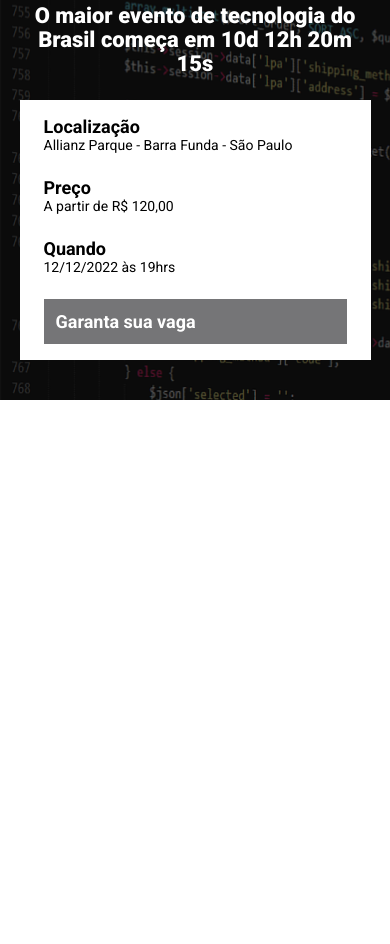
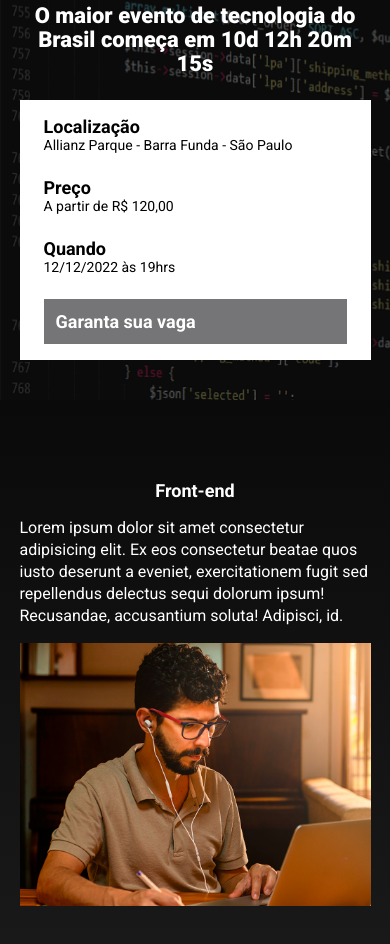
Before and after one commit to Teo0250/ebac_tech_talks, a website built with Parcel: page src/index.html in a window 390 px wide. Shown: the part 100-1044 px from the top of the page. Before the commit the page ends 844 px from the top, so only its background shows below. Built offline with nearby package versions, Linux system fonts and the light colour scheme.

Commit message:
criando as sections

```diff
--- a/src/index.html
+++ b/src/index.html
@@ -39,6 +39,51 @@
         </div>
     </header>
 
+    <section class="event">
+        <div class="container">
+            <div class="event__details">
+                <h2 class="event__details__title">
+                    Front-end
+                </h2>
+                <p class="event__details__description">
+                    Lorem ipsum dolor sit amet consectetur adipisicing elit. Ex eos consectetur beatae quos iusto deserunt a eveniet,
+                    exercitationem fugit sed repellendus delectus sequi dolorum ipsum! Recusandae, accusantium soluta! Adipisci, id.
+                </p>
+            </div>
+            <img src="./images/frontend2.png" alt="Front-end" class="event__image">
+        </div>
+    </section>
+
+    <!-- <section class="event">
+        <div class="container">
+            <img src="./images/backend.png" alt="Back-end" class="event__image">
+            <div class="event__details">
+                <h2 class="event__details__title">
+                    Front-end
+                </h2>
+                <p class="event__details__description">
+                    Lorem ipsum dolor sit amet consectetur adipisicing elit. Ex eos consectetur beatae quos iusto deserunt a eveniet,
+                    exercitationem fugit sed repellendus delectus sequi dolorum ipsum! Recusandae, accusantium soluta! Adipisci, id.
+                </p>
+            </div>
+        </div>
+    </section>
+
+    <section class="event">
+        <div class="container">
+            <div class="event__details">
+                <h2 class="event__details__title">
+                    Front-end
+                </h2>
+                <p class="event__details__description">
+                    Lorem ipsum dolor sit amet consectetur adipisicing elit. Ex eos consectetur beatae quos iusto deserunt a eveniet,
+                    exercitationem fugit sed repellendus delectus sequi dolorum ipsum! Recusandae, accusantium soluta! Adipisci, id.
+                </p>
+            </div>
+            <img src="./images/frontend2.png" alt="Front-end" class="event__image">
+        </div>
+    </section> -->
+
     <script src="./scripts/main.js"></script>
 </body>
 </html>
--- /dev/null
+++ b/src/styles/_event.scss
@@ -0,0 +1,45 @@
+.event {
+    padding: 80px 0;
+    background-image: linear-gradient(180deg, rgb(10, 10, 10), rgb(26, 26, 26));
+
+    .container {
+        display: flex;
+    }
+
+    &__image {
+        max-width: 360px;
+    }
+
+    &__details{
+        margin-right: 40px;
+
+        &__title {
+            font-size: 18px;
+            font-weight: bold;
+            margin-bottom: 16px;
+        }
+
+        &__description {
+            line-height: 22px;
+        }
+    }
+
+    @media (max-width: 640px){
+        .container {
+            display: block;
+        }
+
+        &__image {
+            width: 100%;
+        }
+
+        &__details{
+            margin-right: 0;
+            margin-bottom: 16px;
+
+            &__title {
+                text-align: center;
+            }
+        }
+    }
+}
--- a/src/styles/main.scss
+++ b/src/styles/main.scss
@@ -1,6 +1,7 @@
 @use 'hero';
 @use 'components/_infos_bar';
 @use 'components/_buttons';
+@use 'event';
 
 * {
     margin: 0;
```
Also changed, not shown: src/images/frontend2.png (renamed from src/images/frontend.png).
